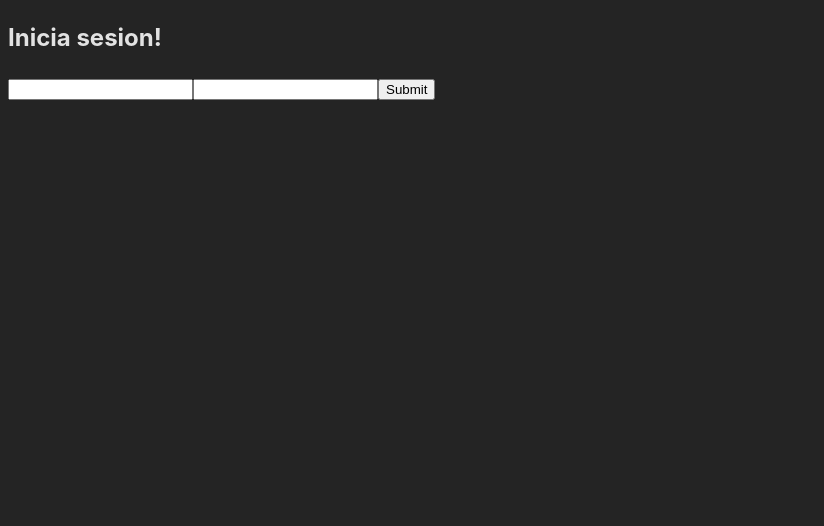
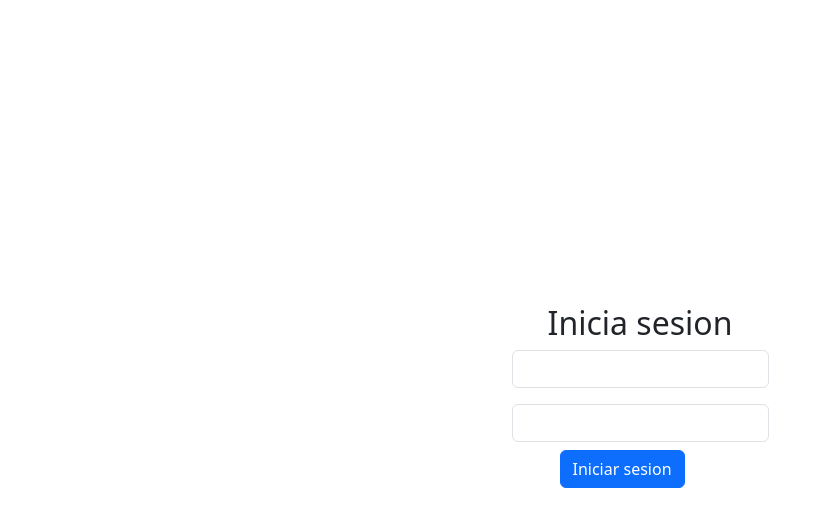
Before and after one commit to MaxCarrilloV/ProyectoISW-Subsidios, a React (Vite) app in the folder frontend/: page /auth in a window 1280 px wide. Shown: the top 526 px of the page, without its empty margins (0-824 px from the left). Built offline with nearby package versions, Linux system fonts and the light colour scheme; no server answers.

Commit message:
react boostrap y login page

```diff
--- a/frontend/package.json
+++ b/frontend/package.json
@@ -11,9 +11,11 @@
   },
   "dependencies": {
     "axios": "^1.5.1",
+    "bootstrap": "^5.3.2",
     "js-cookie": "^3.0.5",
     "jwt-decode": "^3.1.2",
     "react": "^18.2.0",
+    "react-bootstrap": "^2.9.1",
     "react-dom": "^18.2.0",
     "react-hook-form": "^7.47.0",
     "react-router-dom": "^6.17.0"
--- a/frontend/src/components/LoginForm.jsx
+++ b/frontend/src/components/LoginForm.jsx
@@ -1,7 +1,7 @@
 import { useNavigate } from 'react-router-dom';
 import { useForm } from 'react-hook-form';
 import { login } from '../services/auth.service';
-
+import { Button , Form, FormControl} from 'react-bootstrap';
 function LoginForm() {
   const navigate = useNavigate();
 
@@ -18,20 +18,17 @@ function LoginForm() {
   };
 
   return (
-    <form onSubmit={handleSubmit(onSubmit)}>
-      <input
-        name="email"
-        type="email"
-        {...register('email', { required: true })}
-      />
-      <input
-        type="password"
-        name="password"
-        {...register('password', { required: true })}
-      />
+    <Form onSubmit={handleSubmit(onSubmit)}>
+      <Form.Group className="mb-3" controlId="formBasicEmail">
+        <Form.Control name="email" type="email" {...register('email', { required: true })} />
+      </Form.Group>
+
+      <Form.Group className="mb-10" controlId="formBasicPassword">
+        <Form.Control name="password" type="password" {...register('password', { required: true })} />
+      </Form.Group>
       {errors.exampleRequired && <span>This field is required</span>}
-      <input type="submit" />
-    </form>
+      <Button type="submit" className='mx-5 my-2' > Iniciar sesion</Button>
+    </Form>
   );
 }
 
--- a/frontend/src/index.css
+++ b/frontend/src/index.css
@@ -1,19 +1,5 @@
-:root {
-  font-family: Inter, system-ui, Avenir, Helvetica, Arial, sans-serif;
-  line-height: 1.5;
-  font-weight: 400;
 
-  color-scheme: light dark;
-  color: rgba(255, 255, 255, 0.87);
-  background-color: #242424;
-
-  font-synthesis: none;
-  text-rendering: optimizeLegibility;
-  -webkit-font-smoothing: antialiased;
-  -moz-osx-font-smoothing: grayscale;
-  -webkit-text-size-adjust: 100%;
+body, html{
+  width: 100%;
+  height: 100%;
 }
-
-a {
-  text-decoration: inherit;
-}
--- a/frontend/src/main.jsx
+++ b/frontend/src/main.jsx
@@ -5,7 +5,7 @@ import { createBrowserRouter, RouterProvider } from 'react-router-dom';
 import Root from './routes/Root.jsx';
 import ErrorPage from './routes/ErrorPage.jsx';
 import Login from './routes/Login.jsx';
-
+import 'bootstrap/dist/css/bootstrap.min.css';
 const router = createBrowserRouter([
   {
     path: '/',
--- a/frontend/src/routes/Login.jsx
+++ b/frontend/src/routes/Login.jsx
@@ -1,6 +1,6 @@
 import LoginForm from '../components/LoginForm';
 import { useNavigate } from 'react-router-dom';
-
+import Stack from 'react-bootstrap/Stack';
 function Login() {
   const navigate = useNavigate();
 
@@ -14,10 +14,10 @@ function Login() {
   }
 
   return (
-    <div>
-      <h2>Inicia sesion!</h2>
+    <Stack className="align-items-center justify-content-center" style={{height:'100vh'}} >
+      <h2>Inicia sesion</h2>
       <LoginForm />
-    </div>
+    </Stack>
   );
 }
 
```
Also changed, not shown: 1 other file (tests, documents, lock files or other folders).
